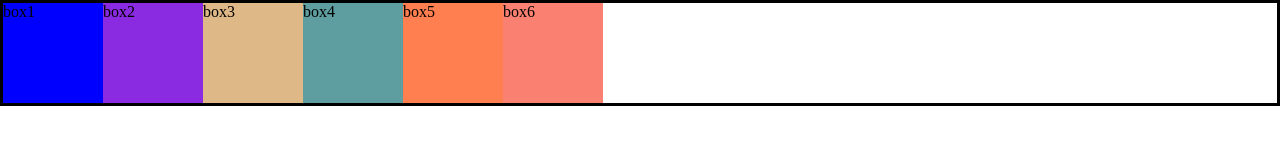
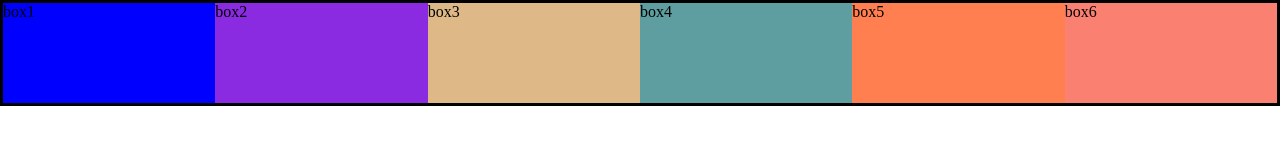
Before and after one commit to cristianoso19/definitivoHTML, a plain HTML site: page ClaseDisplayFlex/index.html in a window 1280 px wide. Drawn offline with Linux system fonts and the light colour scheme.

Commit message:
Display Layout

```diff
--- a/ClaseDisplayFlex/style.css
+++ b/ClaseDisplayFlex/style.css
@@ -15,11 +15,13 @@ body {
 .container {
    border: 0.3rem solid black;
    display: flex;
+   flex-wrap:  wrap;
 }
 
 .box {
-   width: 10rem;
    height: 10rem;
+   flex-basis: 10rem;
+   flex-grow: 1;
 }
 
 .box1 {
```
